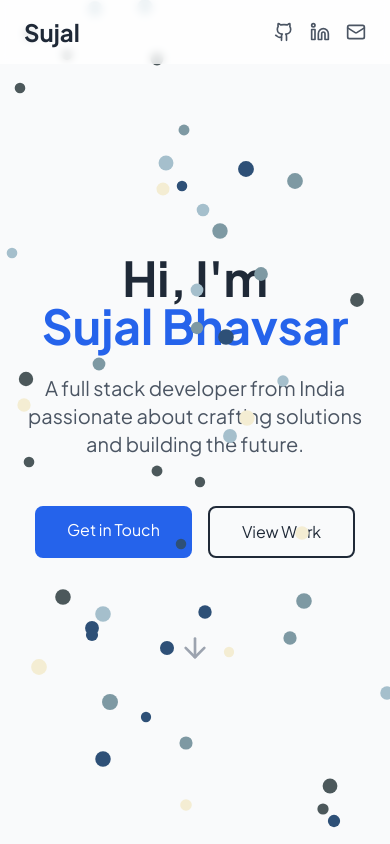
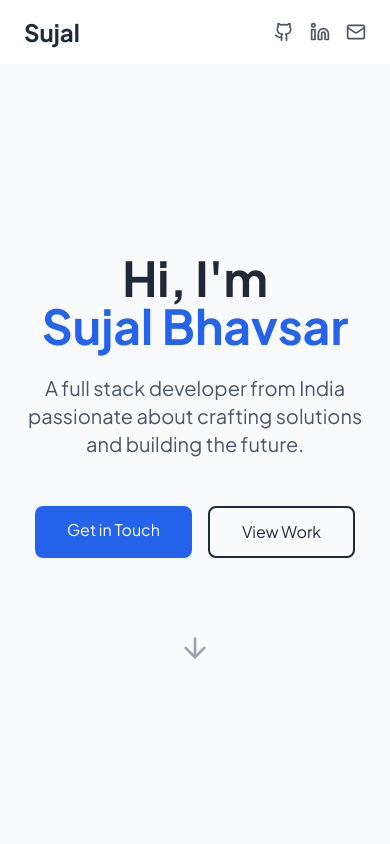
Before and after one commit to sujal011/portfolio-blog, a Next.js app: page / in a window 390 px wide. Shown: the top 844 px of the page. Built offline with nearby package versions, Linux system fonts and the light colour scheme.

Commit message:
removed web effect from mobile and tablets

```diff
--- a/app/components/Hero.tsx
+++ b/app/components/Hero.tsx
@@ -67,6 +67,10 @@ const Hero = () => {
           }
           draLines(dots,mouse,ctx);
         });
+        homeSectionRef.addEventListener('mouseout',(e)=>{
+          ctx?.clearRect(0,0,canvas.width,canvas.height);
+          draw(dots,ctx);
+        })
       }
     }
 
@@ -142,7 +146,7 @@ const Hero = () => {
           </motion.div>
         </motion.div>
       </div>
-    <canvas ref={canvasRef} className='absolute bg-transparent top-0 left-0 w-full h-full pointer-events-none'></canvas>
+    <canvas ref={canvasRef} className='absolute bg-transparent top-0 left-0 w-full h-full pointer-events-none hidden lg:block'></canvas>
 
     </section>
   );
```
